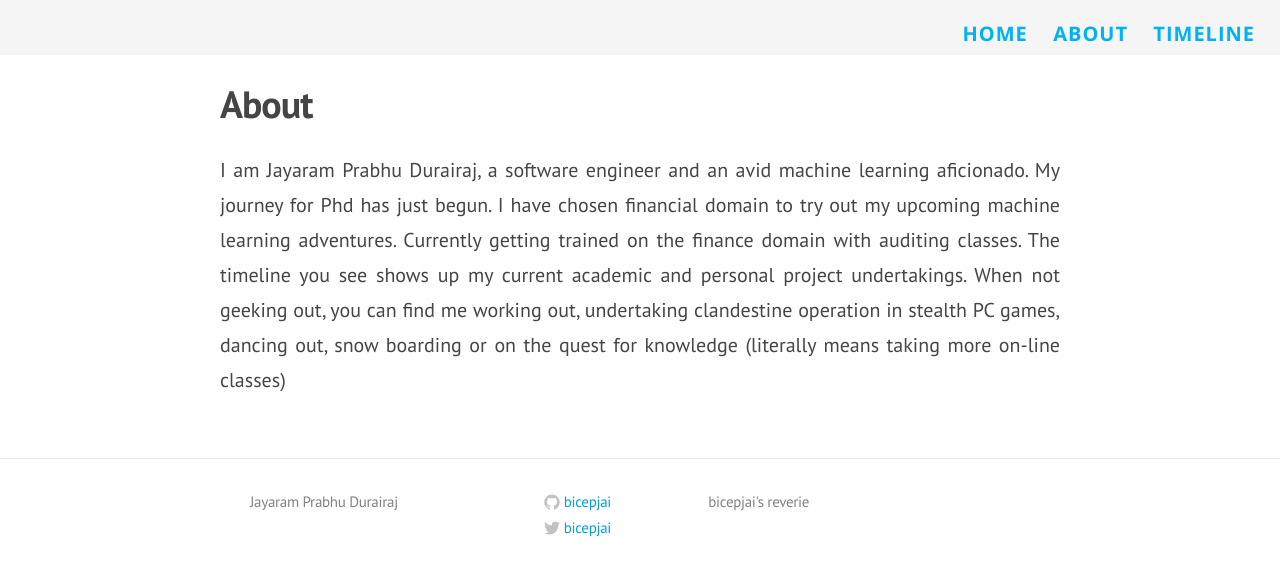
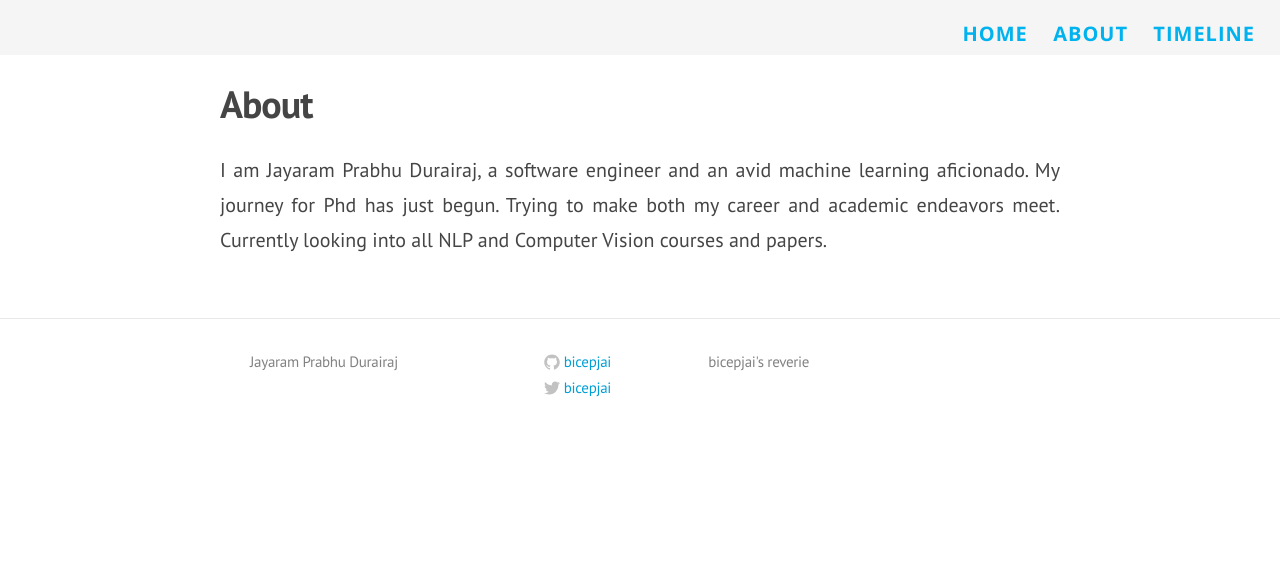
Before and after one commit to bicepjai/bicepjai.github.io, a Jekyll site: the page built from pages/about.md, in a window 1280 px wide. Shown: the top 576 px of the page. Built offline with Jekyll 4.4.1, drawn with Linux system fonts in a browser that asks for light colours; nearby versions of some CDN libraries.

Commit message:
update on about me

```diff
--- a/pages/about.md
+++ b/pages/about.md
@@ -4,4 +4,4 @@ type: navigation
 title: About
 permalink: /about/
 ---
-I am Jayaram Prabhu Durairaj, a software engineer and an avid machine learning aficionado. My journey for Phd has just begun. I have chosen financial domain to try out my upcoming machine learning adventures. Currently getting trained on the finance domain with auditing classes. The timeline you see shows up my current academic and personal project undertakings. When not geeking out, you can find me working out, undertaking clandestine operation in stealth PC games, dancing out, snow boarding or on the quest for knowledge (literally means taking more on-line classes)
+I am Jayaram Prabhu Durairaj, a software engineer and an avid machine learning aficionado. My journey for Phd has just begun. Trying to make both my career and academic endeavors meet. Currently looking into all NLP and Computer Vision courses and papers.
```
Also changed, not shown: pages/timeline/2015-01-01-online-courses.md (+1 -1 lines), pages/timeline/2016-01-01-online-courses.md (+4 -4 lines), pages/timeline/2017-01-01-online-courses.md (+4 -4 lines).
